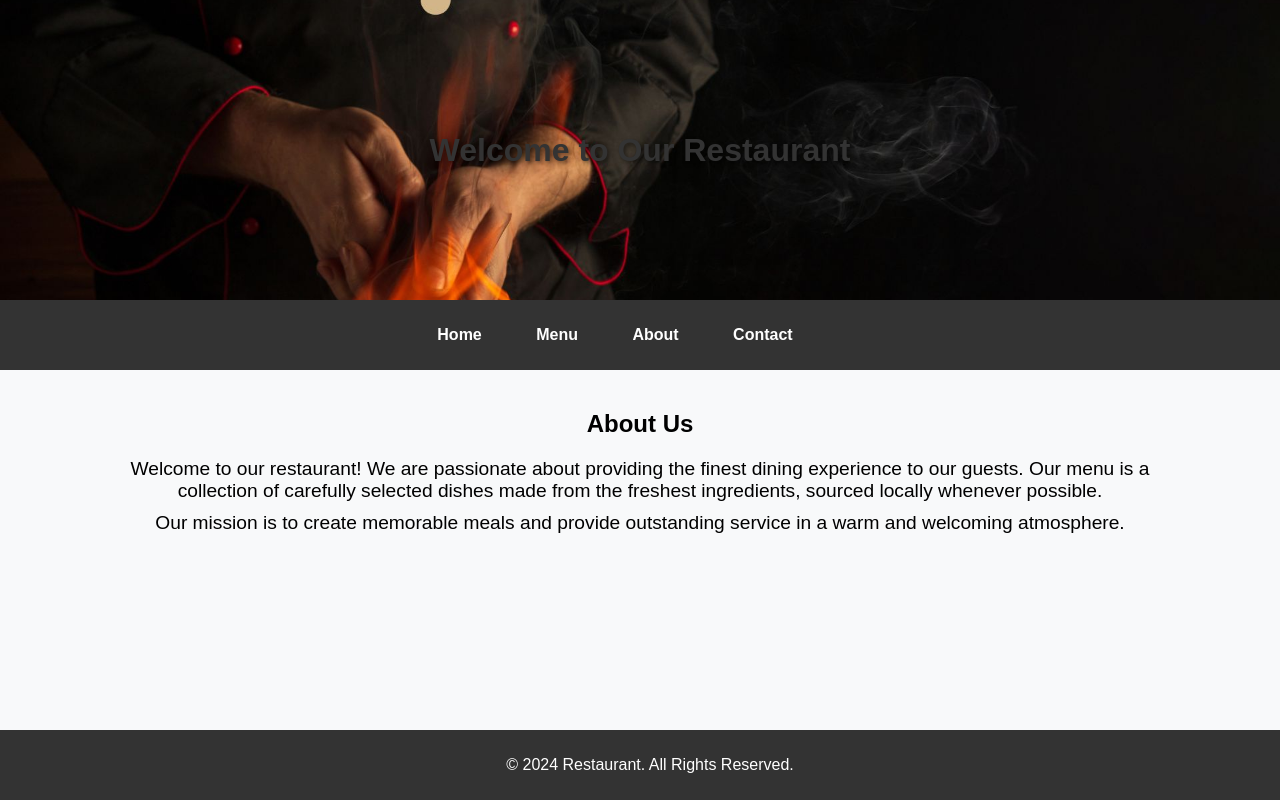
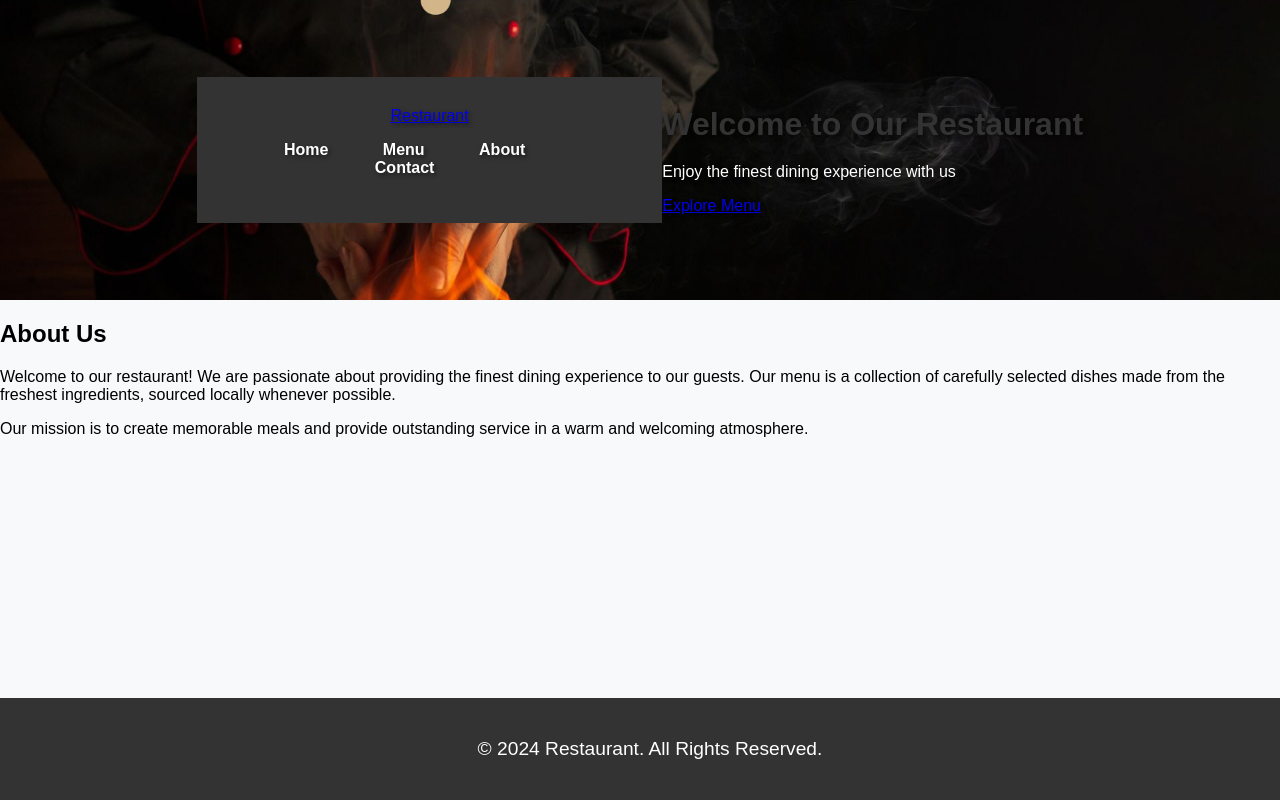
Before and after one commit to dmuresanu/blaze-bite-website, a Django app: page /about/ in a window 1280 px wide. Run offline with Django 5.2, Linux system fonts and the light colour scheme.

Commit message:
Add sticky navbar with CTA button in hero section

```diff
--- a/core/templates/base.html
+++ b/core/templates/base.html
@@ -10,27 +10,35 @@
         <title>{% block title %}Restaurant{% endblock %}</title>
     </head>
     <body>
+
         <header>
-            <h1>Welcome to Our Restaurant</h1>
-        </header>
-
-        <!-- Navigation Bar -->
-        <nav>
-            <ul>
+            <nav class="navbar">
+                <div class="container">
+                    <a href="/" class="logo">Restaurant</a>
+                    <ul class="nav-links">
                         <li><a href="/">Home</a></li>
                         <li><a href="/menu/">Menu</a></li>
                         <li><a href="/about/">About</a></li>
                         <li><a href="/contact/">Contact</a></li>
                     </ul>
+                </div>
             </nav>
+            <div class="hero">
+                <div class="hero-text">
+                    <h1>Welcome to Our Restaurant</h1>
+                    <p>Enjoy the finest dining experience with us</p>
+                    <a href="/menu/" class="cta-button">Explore Menu</a>
+                </div>
+            </div>
+        </header>
 
-        <!-- Main Content -->
-        <div class="container">
         {% block content %}{% endblock %}
-        </div>
 
         <footer>
+            <div class="container">
                 <p>&copy; 2024 Restaurant. All Rights Reserved.</p>
+            </div>
         </footer>
+
     </body>
     </html>
```
Also changed, not shown: static/css/style.css (line endings or trailing spaces). Lines whose indentation alone changed are shown as unchanged.
